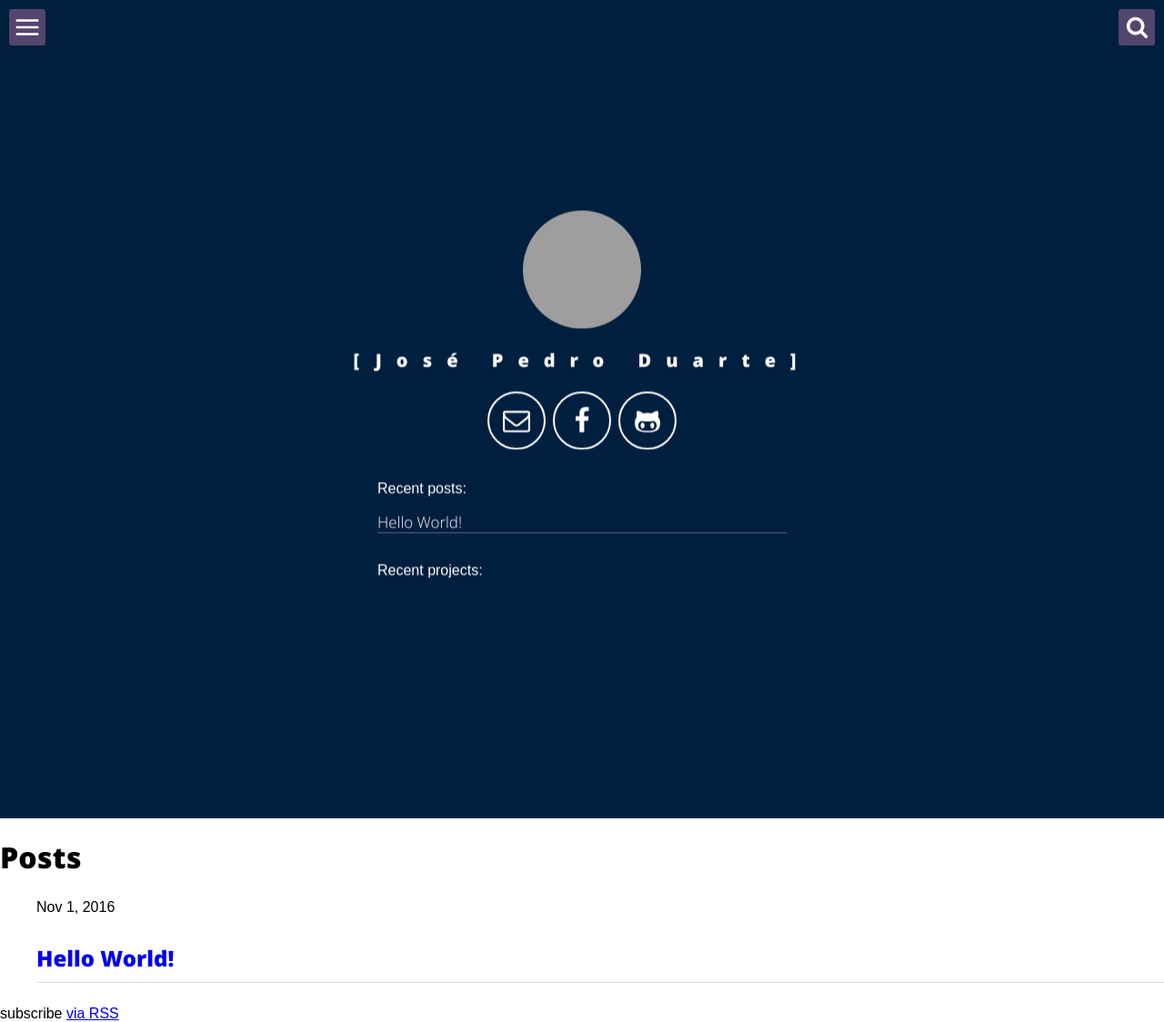
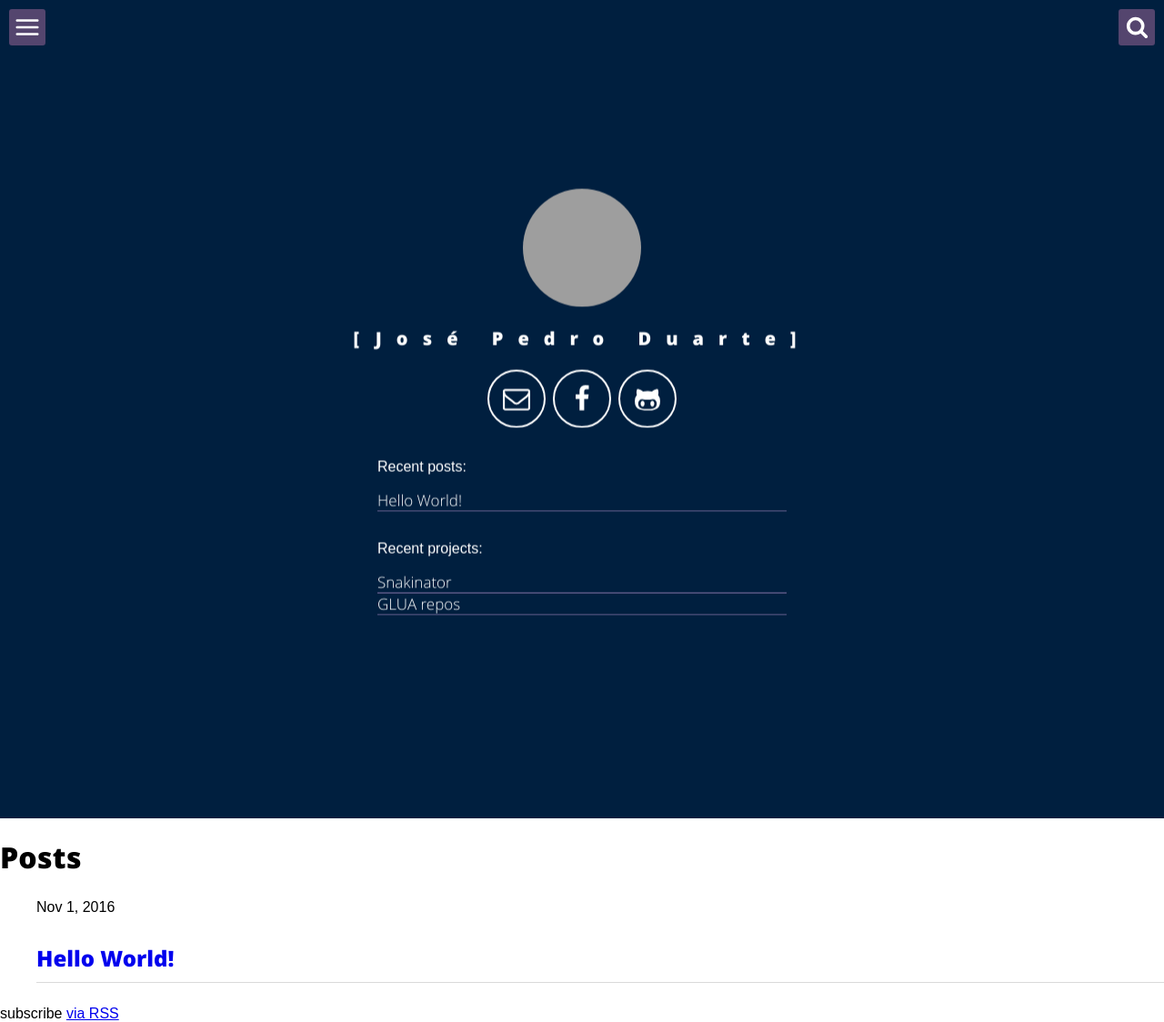
Before and after one commit to josepduarte/josepduarte.github.io, a Jekyll site: the page built from index.html, in a window 1280 px wide. Shown: the whole page at 91% size. Built offline with Jekyll 4.4.1, drawn with Linux system fonts in a browser that asks for light colours; grey boxes are pictures that could not be loaded.

Commit message:
Adding some projects

```diff
--- a/_config.yml
+++ b/_config.yml
@@ -33,3 +33,9 @@ email: josepduarte66@gmail.com
 facebook_username: zpedro6
 gplus_username:  100113997000058098899
 github_username: josepduarte
+
+projects:
+  - name: Snakinator
+    url: https://github.com/josepduarte/SnakInator
+  - name: GLUA repos
+    url: https://github.com/GLUA-UA
```
